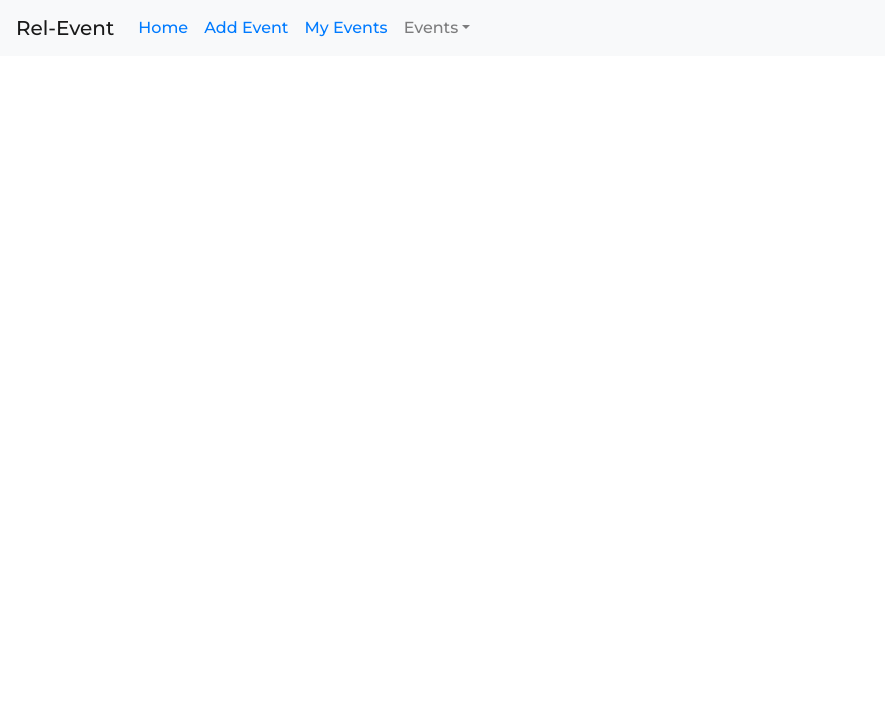
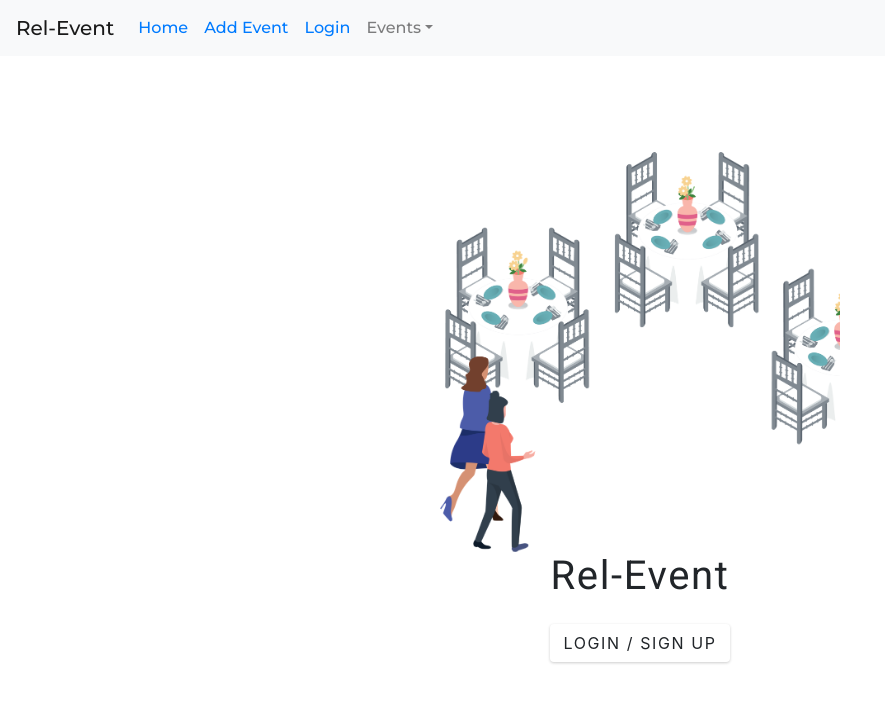
Before and after one commit to Pulkit007/event-manager, a React (Create React App) app: page /login in a window 1280 px wide. Shown: the top 702 px of the page, without its empty margins (0-885 px from the left). Built offline with nearby package versions, Linux system fonts and the light colour scheme; no server answers.

Commit message:
added login

```diff
--- a/package.json
+++ b/package.json
@@ -7,6 +7,7 @@
     "@testing-library/react": "^11.2.7",
     "@testing-library/user-event": "^12.8.3",
     "bootstrap": "^4.6.0",
+    "mdbreact": "^5.0.2",
     "react": "^17.0.2",
     "react-bootstrap": "^1.6.1",
     "react-dom": "^17.0.2",
--- a/src/App.js
+++ b/src/App.js
@@ -8,8 +8,10 @@ import UpcomingEvent from "./UpcomingEvent";
 import { useState, useEffect, setState } from "react";
 import { BrowserRouter as Router, Switch, Route } from "react-router-dom";
 import { getEvents } from "./api/Api";
+import Login from "./Login";
 
 function App() {
+  const [login, setLogin] = useState(false);
   const [data, setData] = useState([]);
   const [upcomingData, setUpcomingData] = useState([]);
   useEffect(() => {
@@ -43,10 +45,13 @@ function App() {
   return (
     <main>
       <Router>
-        <Header />
+        <Header login={login} />
         <Switch>
-          <Route path="/" exact>
-            <Home />
+          <Route path="/" exact={true}>
+            <Home login={login} />
+          </Route>
+          <Route path="/login">
+            <Login login={login} setLogin={setLogin} />
           </Route>
           <Route path="/myevents">
             <MyEvents myevents={upcomingData} setUpcoming={setUpcomingData} />
--- a/src/Header.js
+++ b/src/Header.js
@@ -1,9 +1,10 @@
 import React from "react";
 import "bootstrap/dist/css/bootstrap.min.css";
+import { Redirect } from "react-router";
 import { Nav, NavDropdown, Navbar } from "react-bootstrap";
 import { Link } from "react-router-dom";
 
-const header = () => {
+const header = ({ login }) => {
   return (
     <Navbar
       style={{ fontWeight: "300", fontFamily: "Montserrat" }}
@@ -18,10 +19,18 @@ const header = () => {
             <Link to="/">Home</Link>
           </Nav.Link>
           <Nav.Link>
-            <Link to="/addevent">Add Event</Link>
+            {login ? (
+              <Link to="/addevent">Add Event</Link>
+            ) : (
+              <Link to="/login">Add Event</Link>
+            )}
           </Nav.Link>
           <Nav.Link>
-            <Link to="/myevents">My Events</Link>
+            {login ? (
+              <Link to="/myevents">My Events</Link>
+            ) : (
+              <Link to="/login">Login</Link>
+            )}
           </Nav.Link>
           <NavDropdown title="Events" id="basic-nav-dropdown">
             <NavDropdown.Item>
--- a/src/Home.js
+++ b/src/Home.js
@@ -1,9 +1,9 @@
 import React from "react";
 import styled from "styled-components";
-import { Link } from "react-router-dom";
+import { Link, Redirect } from "react-router-dom";
 import "./index.css";
 
-const Home = () => {
+const Home = ({ login }) => {
   return (
     <Wrapper>
       <section>
--- /dev/null
+++ b/src/Login.js
@@ -0,0 +1,45 @@
+import React from "react";
+import styled from "styled-components";
+import { Link } from "react-router-dom";
+
+const Login = ({ login, setLogin }) => {
+  return (
+    <Wrapper>
+      <div className="container">
+        <img src="./images/login-event.png" alt="Rel-event" />
+        <h1>Rel-Event</h1>
+        <Link to="/">
+          <button
+            onClick={() => {
+              setLogin(true);
+            }}
+            className="btn"
+          >
+            login / sign up
+          </button>
+        </Link>
+      </div>
+    </Wrapper>
+  );
+};
+const Wrapper = styled.section`
+  min-height: 100vh;
+  display: grid;
+  place-items: center;
+  .container {
+    height: 38rem;
+    width: 90vw;
+    max-width: 600px;
+    text-align: center;
+  }
+  img {
+    margin-bottom: 2rem;
+    margin: 0 auto;
+    width: 400px;
+    height: 400px;
+  }
+  h1 {
+    margin-bottom: 1.5rem;
+  }
+`;
+export default Login;
--- a/src/MyEvents.js
+++ b/src/MyEvents.js
@@ -2,7 +2,6 @@ import React from "react";
 import { Table } from "react-bootstrap";
 import styled from "styled-components";
 import { useState, useEffect } from "react";
-import upcoming from "./upcoming_event";
 
 const MyEvents = ({ myevents, setUpcoming }) => {
   const events = myevents.filter((event) => event.isRegistered === true);
@@ -76,6 +75,7 @@ const Wrapper = styled.article`
   }
   thead th {
     background-color: #007bff !important;
+    border-top: none;
     border-bottom: none;
     font-weight: 500;
   }
--- a/src/PastEvent.js
+++ b/src/PastEvent.js
@@ -45,6 +45,7 @@ const Wrapper = styled.article`
   }
   thead th {
     background-color: #007bff !important;
+    border-top: none;
     border-bottom: none;
     font-weight: 500;
   }
--- a/src/UpcomingEvent.js
+++ b/src/UpcomingEvent.js
@@ -83,6 +83,7 @@ const Wrapper = styled.article`
   }
   thead th {
     background-color: #007bff !important;
+    border-top: none;
     border-bottom: none;
     font-weight: 500;
   }
--- a/src/upcoming_event.js
+++ /dev/null
@@ -1,44 +0,0 @@
-const upcoming = [
-  {
-    name: "abc",
-    duration: "3 hours",
-    date: "4th July 2020",
-    no_of_participants: 80,
-    organizer: "pulkit",
-    isRegistered: false,
-  },
-  {
-    name: "def",
-    duration: "2.5 hours",
-    date: "20th September 2020",
-    no_of_participants: 100,
-    organizer: "pulkit",
-    isRegistered: false,
-  },
-  {
-    name: "ghi",
-    duration: "2 days",
-    date: "31st November 2020",
-    no_of_participants: 50,
-    organizer: "pulkit",
-    isRegistered: false,
-  },
-  {
-    name: "jkl",
-    duration: "3 hours",
-    date: "20th January 2021",
-    no_of_participants: 65,
-    organizer: "pulkit",
-    isRegistered: false,
-  },
-  {
-    name: "mno",
-    duration: "1 hour",
-    date: "15th March 2021",
-    no_of_participants: "130",
-    organizer: "pulkit",
-    isRegistered: false,
-  },
-];
-
-export default upcoming;
```
Also changed, not shown: src/PrivateRoute.js (added, +15 -0 lines), src/past_event.js (deleted, +0 -39 lines), public/images/login-event.png (added), 1 other file (tests, documents, lock files or other folders).
